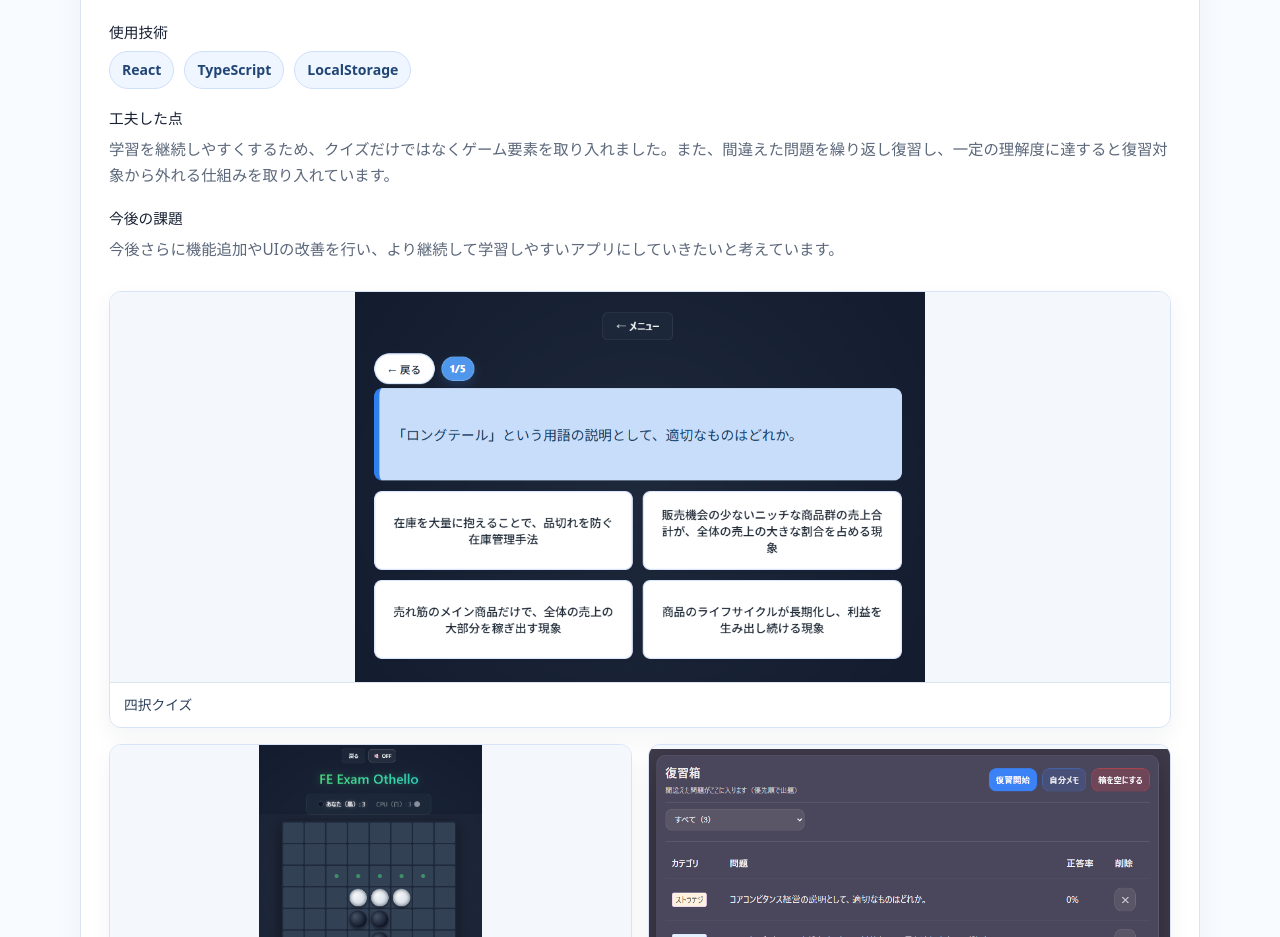
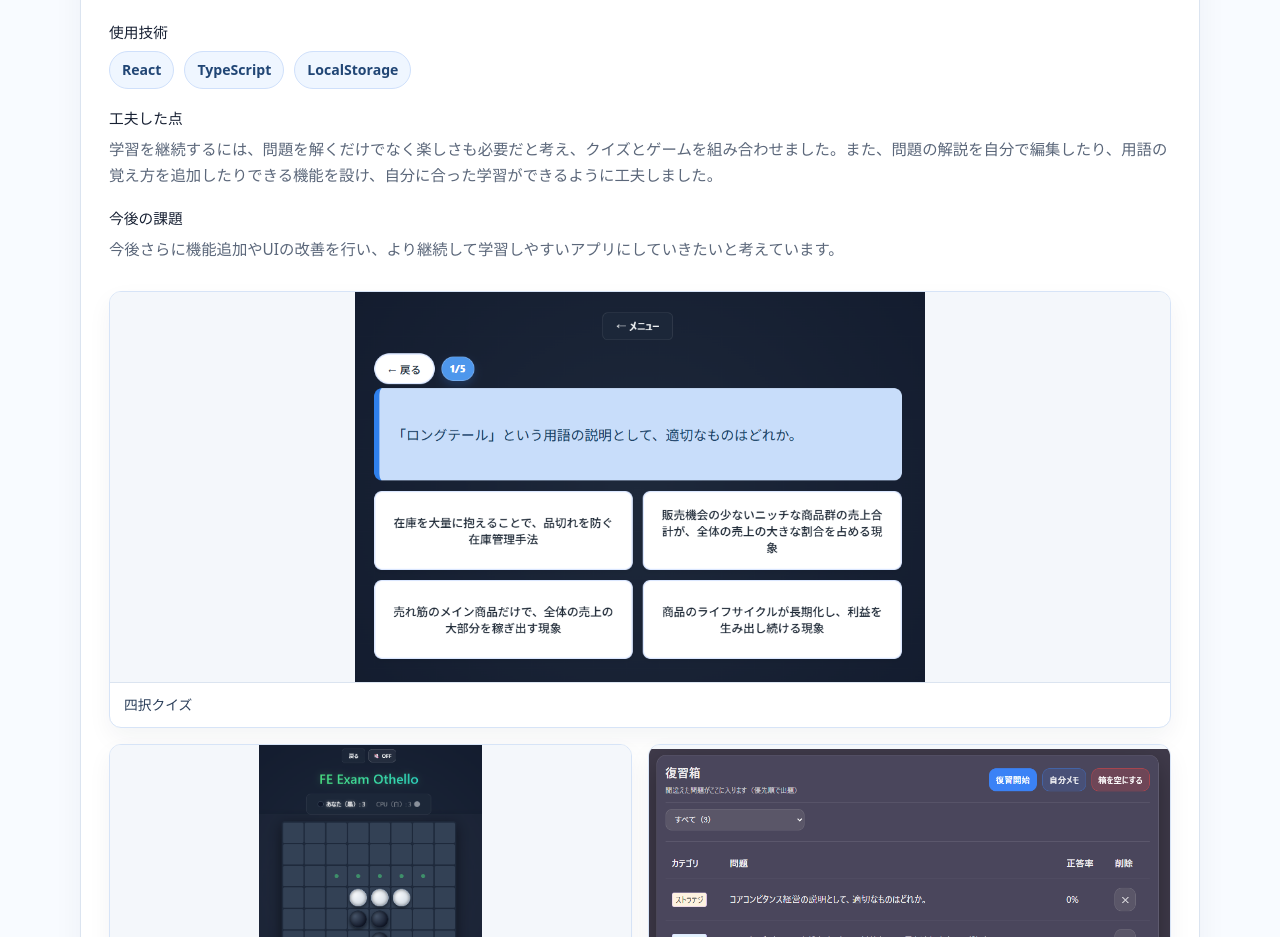
Before and after one commit to 0yuu321/portfolio, a React (Vite) app: page / in a window 1280 px wide. Shown: the part 2620-3557 px from the top of the page. Built offline with nearby package versions, Linux system fonts and the light colour scheme.

Commit message:
Update FE STUDY POP development highlights

```diff
--- a/src/components/Works.tsx
+++ b/src/components/Works.tsx
@@ -10,7 +10,7 @@ const works = [
     technologies: ["React", "TypeScript", "LocalStorage"],
     features: ["四択クイズ", "FEオセロ", "復習箱", "解説・メモ機能", "学習状況管理"],
     effort:
-      "学習を継続しやすくするため、クイズだけではなくゲーム要素を取り入れました。また、間違えた問題を繰り返し復習し、一定の理解度に達すると復習対象から外れる仕組みを取り入れています。",
+      "学習を継続するには、問題を解くだけでなく楽しさも必要だと考え、クイズとゲームを組み合わせました。また、問題の解説を自分で編集したり、用語の覚え方を追加したりできる機能を設け、自分に合った学習ができるように工夫しました。",
     future:
       "今後さらに機能追加やUIの改善を行い、より継続して学習しやすいアプリにしていきたいと考えています。",
     linkLabel: "アプリを見る",
```
